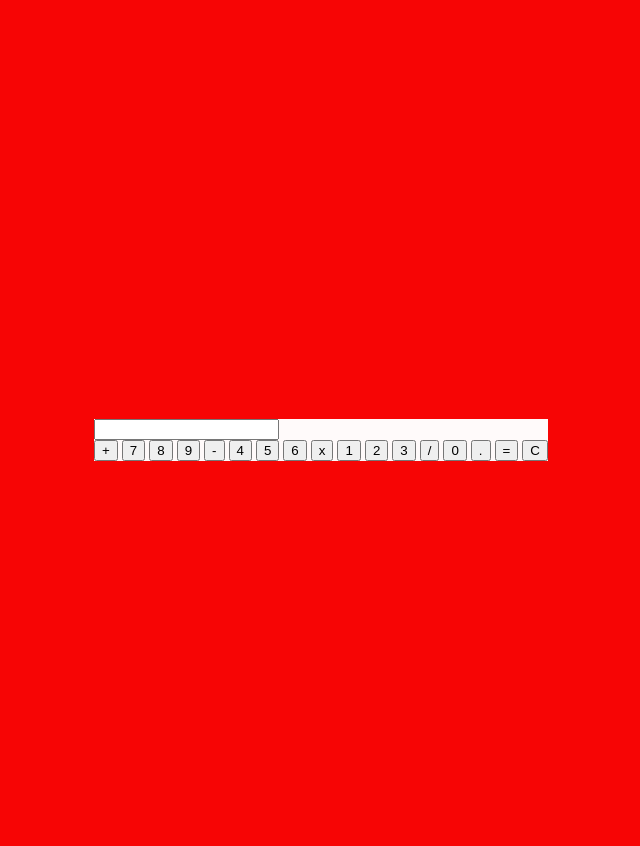
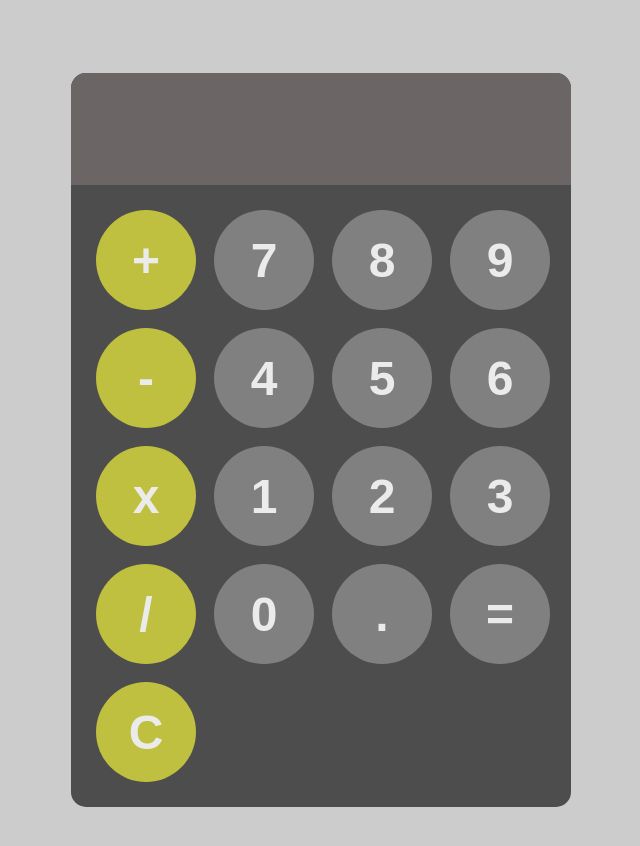
Before and after one commit to probuster/calculator, a plain HTML site: page index.html in a window 1280 px wide. Shown: the whole page, without its empty margins (319-959 px from the left). Drawn offline with Linux system fonts and the light colour scheme.

Commit message:
calculator

```diff
--- a/index.html
+++ b/index.html
@@ -3,33 +3,33 @@
 <head>
     <meta charset="UTF-8">
     <meta name="viewport" content="width=device-width, initial-scale=1.0">
-    <title>Asaphs  calculator</title>
+    <title>asaphs calculator</title>
     <link rel="stylesheet" href="styles.css">
 </head>
 <body>
+
     <div id="calculator">
-        <input type="text" name="" id="">
-        <div id="keys">
-
-            <button>+</button>
-            <button>7</button>
-            <button>8</button>
-            <button>9</button>
-            <button>-</button>
-            <button>4</button>
-            <button>5</button>
-            <button>6</button>
-            <button>x</button>
-            <button>1</button>
-            <button>2</button>
-            <button>3</button>
-            <button>/</button>
-            <button>0</button>
-            <button>.</button>
-            <button>=</button>
-            <button>C</button>
-
-        </div>
+        <input id="display" readonly>
+    <div id="keys">
+       <button onclick="appendToDisplay('+')" class="operator-btn">+</button>
+       <button onclick="appendToDisplay('7')">7</button>
+       <button onclick="appendToDisplay('8')">8</button>
+       <button onclick="appendToDisplay('9')">9</button>
+       <button onclick="appendToDisplay('-')" class="operator-btn">-</button>
+       <button onclick="appendToDisplay('4')">4</button>
+       <button onclick="appendToDisplay('5')">5</button>
+       <button onclick="appendToDisplay('6')">6</button>
+       <button onclick="appendToDisplay('*')" class="operator-btn">x</button>
+       <button onclick="appendToDisplay('1')">1</button>
+       <button onclick="appendToDisplay('2')">2</button>
+       <button onclick="appendToDisplay('3')">3</button>
+       <button onclick="appendToDisplay('/')" class="operator-btn">/</button>
+       <button onclick="appendToDisplay('0')">0</button>
+       <button onclick="appendToDisplay('.')">.</button>
+       <button onclick="calculate()">=</button>
+       <button onclick="clearDisplay()" class="operator-btn">C</button>
     </div>
+</div>
+<script src="index.js"></script>
 </body>
 </html>
--- /dev/null
+++ b/index.js
@@ -0,0 +1,18 @@
+
+const display = document.getElementById("display");
+
+function appendToDisplay(input){
+    display.value += input;
+}
+function clearDisplay(){
+    display.value = "";
+}
+
+function calculate(){
+    try{
+        display.value = eval(display.value);
+    }
+    catch(error){
+        display.value = "Error";
+    }
+}
--- a/styles.css
+++ b/styles.css
@@ -1,12 +1,50 @@
 body{
-   background-color: rgb(247, 5, 5);
-   padding: 40px;
-   align-items: center;
-   justify-content: center;
-   display: flex;
-   height: 100vh;
-   margin: 0;
+    margin: 0;
+    display: flex;
+    justify-content: center;
+    align-items: center;
+    height: 100vh;
+    background-color: hsl(0, 0%, 80%);
+    padding: 40px;
 }
 #calculator{
-    background-color: snow;
+    font-family: Arial, sans-serif;
+    background-color: hsl(0, 0%, 30%);
+    border-radius: 15px;
+    max-width: 500px;
+    overflow: hidden;
 }
+#display{
+    width: 100%;
+    padding: 10px;
+    font-size: 5rem;
+    text-align: left;
+    border: none;
+    background-color: rgb(107, 101, 101)
+}
+#keys{
+    display: grid;
+    grid-template-columns: repeat(4, 1fr);
+    gap: 18px;
+    padding: 25px;
+}
+button{
+    width: 100px;
+    height: 100px;
+    border-radius: 50px;
+    border: none;
+    background-color: hsl(0, 0%, 50%);
+    color: hsl(0, 0%, 92%);
+    font-size: 3rem;
+    font-weight: bold;
+    cursor: pointer;
+}
+button:hover{
+    background-color: hsl(0, 0%, 0%);
+}
+button:active{
+    background-color: white;
+}
+.operator-btn{
+    background-color: hsl(60, 50%, 50%)
+}
```
